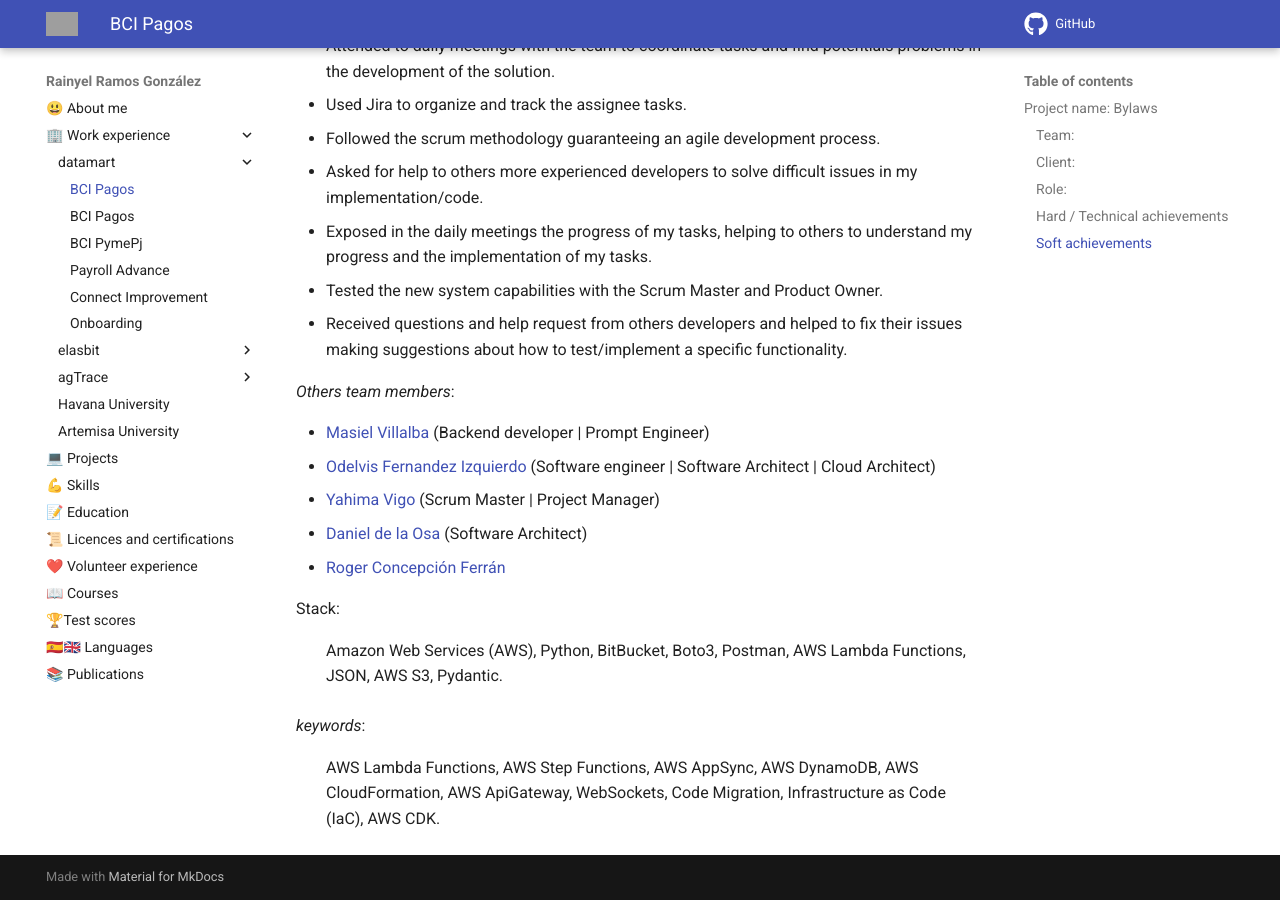
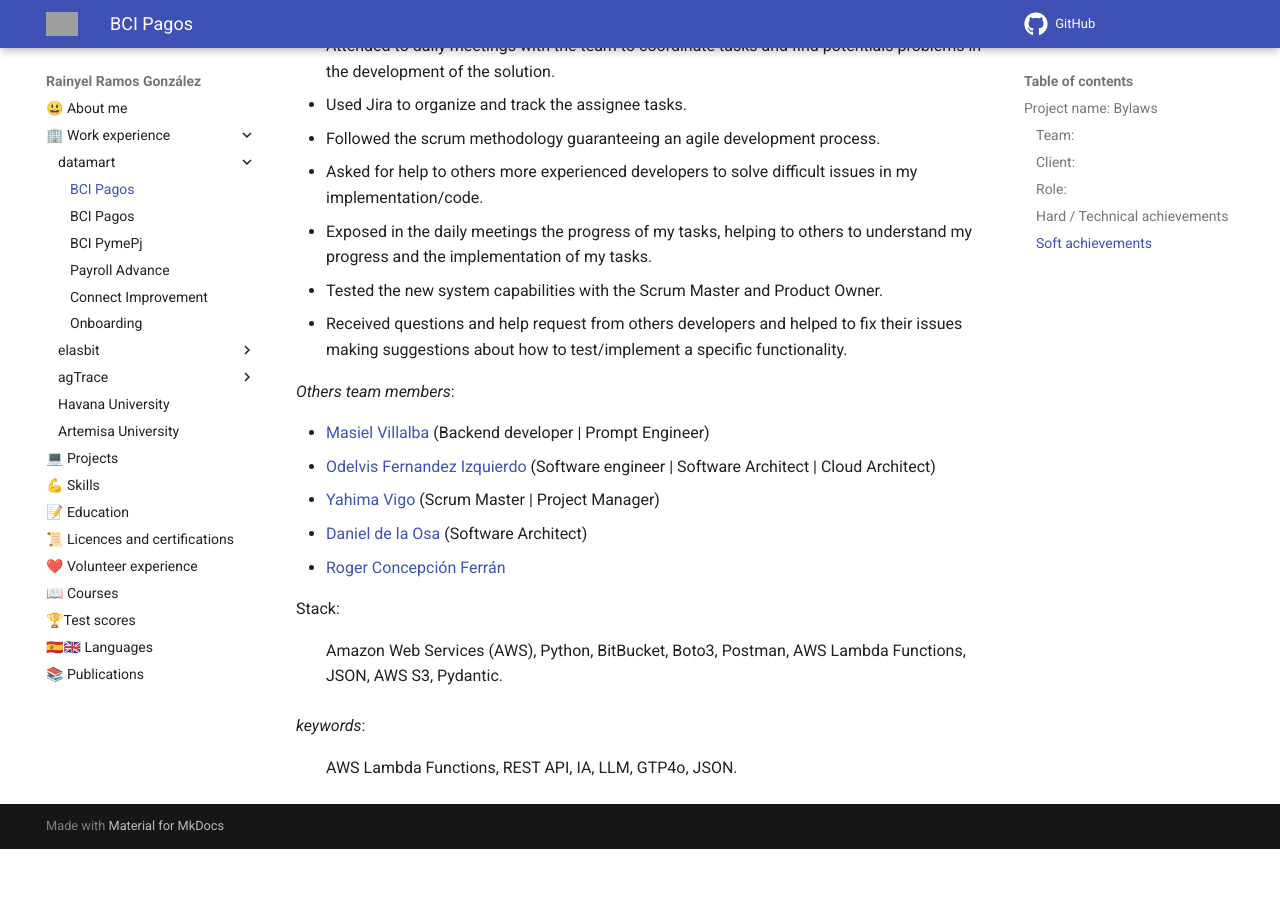
Before and after one commit to rayniel95/rayniel95.github.io, an MkDocs documentation site: the page built from docs/work_experience/datamart/bylaws.md, in a window 1280 px wide and 900 px high, scrolled down 1186 px. Built offline with MkDocs 1.6.1 and Material for MkDocs 9.7.7, drawn with Linux system fonts in a browser that asks for light colours; after the commit the page ends 2035 px from its top, so only the background shows below that; grey boxes are pictures that could not be loaded.

Commit message:
docs(datamart): update bylaws tech stack keywords

```diff
--- a/docs/work_experience/datamart/bylaws.md
+++ b/docs/work_experience/datamart/bylaws.md
@@ -51,4 +51,4 @@ Stack:
 : Amazon Web Services (AWS), Python, BitBucket, Boto3, Postman, AWS Lambda Functions, JSON, AWS S3, Pydantic.
 <!-- extend the keywords section -->
 *keywords*:
-: AWS Lambda Functions, AWS Step Functions, AWS AppSync, AWS DynamoDB, AWS CloudFormation, AWS ApiGateway, WebSockets, Code Migration, Infrastructure as Code (IaC), AWS CDK.
+: AWS Lambda Functions, REST API, IA, LLM, GTP4o, JSON.
```
